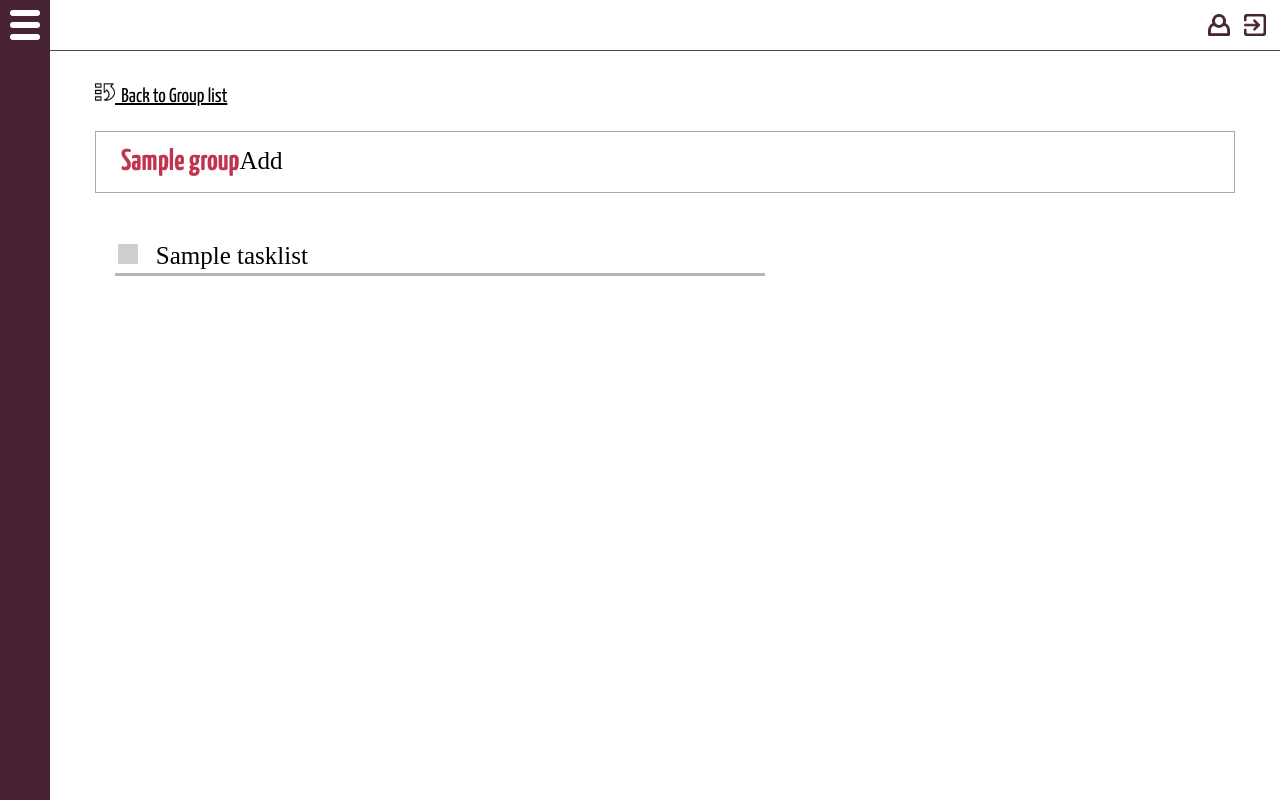
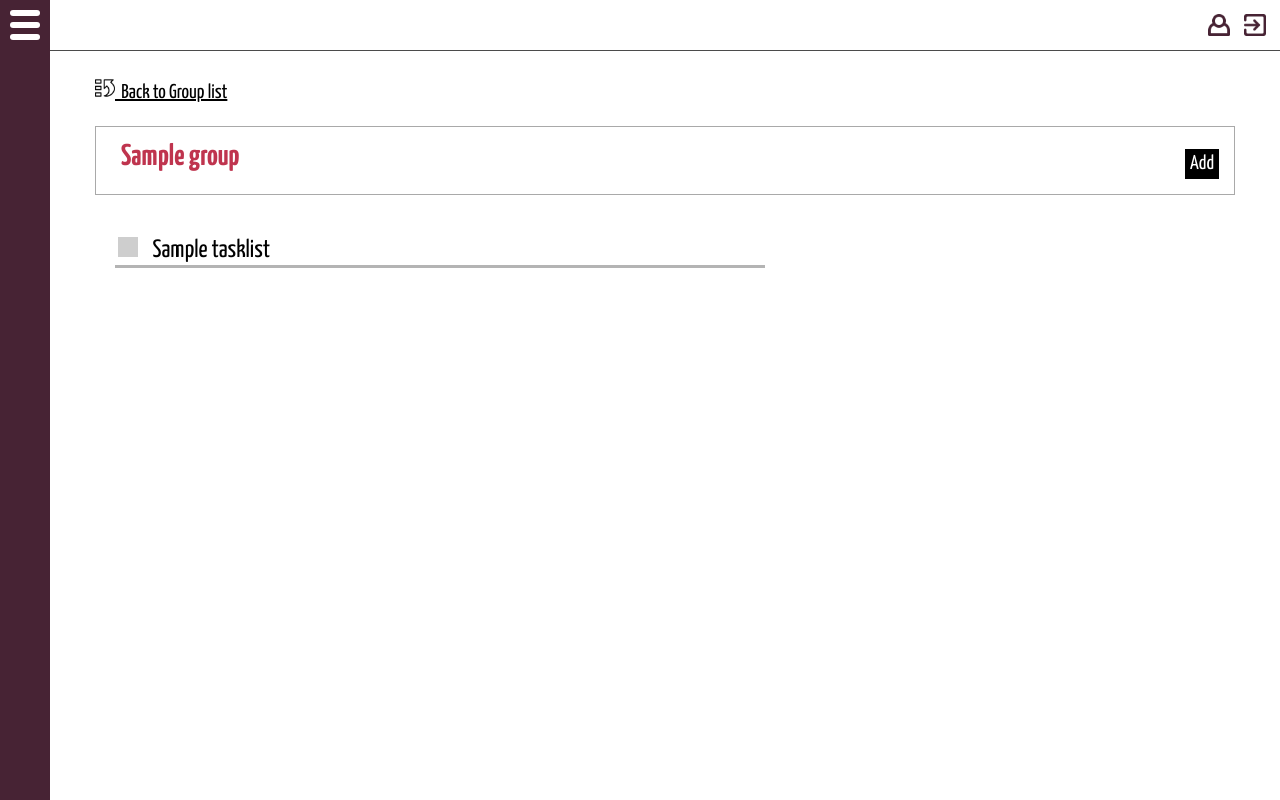
Before and after one commit to tykva43/tasks_app, a Django app: page /group/1/ in a window 1280 px wide. Run offline with Django 3.2, Linux system fonts and the light colour scheme; a user stored in the database is signed in; tables that the repository leaves empty hold one stand-in row (values such as "Sample post"); grey boxes are pictures that could not be loaded.

Commit message:
Some editings in detail_group template. Modified: Subtask Model - added fields (is_completed, completed_at); Task Model (status)

```diff
--- a/static/css/styles.css
+++ b/static/css/styles.css
@@ -1,4 +1,7 @@
 /* <Left Menu> */
+html {
+    font-family: YanoneKaffeesatz;
+}
 .left_menu {
     /*display: none;*/
     width: 300px;
@@ -23,7 +26,6 @@
     padding-top: 20px;
     text-align: center;
     color: rgb(255, 255, 255);
-    font-family: YanoneKaffeesatz;
     transition: 0.7s linear;
     font-size: 20px;
 }
@@ -143,11 +145,10 @@ a {
     border-bottom-style: solid;
     height: 70px;
     /*display: inline-flex;*/
-    display: flex;
+    /*display: flex;*/
 }
 .literal {
     color: rgb(255, 255, 255);
-    font-family: YanoneKaffeesatz;
     font-size: 40px;
     width: 44px;
     height: 40px;
@@ -190,7 +191,6 @@ a {
     position: relative;
 }
 .elem_title {
-    font-family: YanoneKaffeesatz;
     font-size: 22px;
     margin-top: auto;
     margin-bottom: auto;
@@ -225,7 +225,6 @@ body {
 }
 .note {
     color: rgb(210, 210, 210);
-    font-family: YanoneKaffeesatz;
     font-size: 22px;
     display: block;
     margin-left: 35px;
@@ -239,7 +238,6 @@ body {
 .title {
     color: #bf344e;
     font-size: 30px;
-    font-family: YanoneKaffeesatz;
     text-align: left;
     padding-left: 10px;
     /* display: inline-block; */
@@ -257,7 +255,6 @@ body {
 a.link {
     text-decoration: underline;
     font-size: 20px;
-    font-family: YanoneKaffeesatz;
 }
 a.link img {
     height: 20px;
@@ -396,6 +393,8 @@ a.link img {
 
 .flex_div {
     display: flex;
+    flex-direction:row;
+    justify-content: space-between;
     margin-top: 20px;
 }
 .add_button {
@@ -420,3 +419,31 @@ a.link img {
 #tasklists {
     margin-left: 20px;
 }
+.drop_down_btn {
+    background-color: black;
+    color: white;
+    padding: 5px;
+    font-family: YanoneKaffeesatz;
+    font-size: 20px;
+    border: none;
+    cursor: pointer;
+}
+.drop_down_menu {
+    position: relative;
+    display: inline-block;
+}
+.drop_down_menu_content {
+    position: absolute;
+    background-color: lightgrey;
+    min-width: 20px;
+    font-size: 20px;
+    z-index: 1;
+}
+.drop_down_menu_content a {
+    color: black;
+    padding: 7px;
+    text-decoration: none;
+    display: block;
+}
+.drop_down_menu_content a:hover {background-color: white;}
+.drop_down_menu:hover .drop_down_btn {background-color: grey;}
--- a/static/js/scripts.js
+++ b/static/js/scripts.js
@@ -12,6 +12,8 @@ $(document).ready(function() {
         $(this).toggleClass('rotated');
         $(this).parent('.expander_wrapper').children('.drop_down_list').toggleClass('invisible');
     });
+
+    $('.drop_down_menu').on('click', function() { $(this).children('.drop_down_menu_content').toggleClass('invisible') })
 
     $('.menu_item').on('click', menuItemClicked);
 
--- a/task/models.py
+++ b/task/models.py
@@ -42,6 +42,11 @@ class Task(models.Model):
         ('medium', 'Medium priority'),
         ('low', 'Low priority')
     )
+    STATUSES = (
+        ('on', 'On progress'),
+        ('new', 'Created'),
+        ('ready', 'Completed')
+    )
 
     title = models.CharField(max_length=100)
     description = models.CharField(max_length=300, null=True)
@@ -52,6 +57,7 @@ class Task(models.Model):
     is_completed = models.BooleanField(default=False)
     created_at = models.DateTimeField(auto_now_add=True)
     completed_at = models.DateTimeField(null=True)
+    status = models.CharField(max_length=7, choices=STATUSES, default='new')
 
     tasklist = models.ForeignKey('TaskList', on_delete=models.CASCADE, null=True)
     group = models.ForeignKey('Group', on_delete=models.CASCADE)
@@ -61,8 +67,12 @@ class Task(models.Model):
 
 
 class Subtask(models.Model):
+
     title = models.CharField(max_length=100)
     task = models.ForeignKey('Task', on_delete=models.CASCADE)
+    is_completed = models.BooleanField(default=False)
+    completed_at = models.DateTimeField(null=True)
+    # status = models.CharField(max_length=7, choices=Task.STATUSES, default='new')
 
 
 class Commentaire(models.Model):
--- a/templates/group/detail_group.html
+++ b/templates/group/detail_group.html
@@ -5,14 +5,29 @@
 {% block content %}
     <div class="control_panel">
         <a class="link" href="{% url 'list_group' %}"><img src="{% static "imgs/back.png" %}">&nbsp&nbspBack to Group list</a>
-        <br><div class="flex_div border_div">
+        <br>
+        <div class="flex_div border_div">
             <h1 class="title">{{ group.name }}</h1>
-            <a href="{% url 'add_tasklist' group.id %}"><div class="add_button">Add</div></a>
+
+            <div class="drop_down_menu">
+                <button class="drop_down_btn">Add</button>
+                <div class="drop_down_menu_content invisible">
+
+                    <a href="{% url 'add_tasklist' group.id %}">Tasklist</a>
+                    <a href="#">Task</a>
+
+                </div>
+            </div>
+
+<!--            <a href="{% url 'add_tasklist' group.id %}">-->
+<!--                <div class="add_button drop_down_btn">Add</div>-->
+<!--            </a>-->
         </div>
         <div class="memberships"></div>
+    </div>
 
-    </div>
     <br>
+
     <div id="tasklists">
         {% for tasklist in tasklists %}
             <div class="expander_wrapper">
--- a/templates/group/groups.html
+++ b/templates/group/groups.html
@@ -59,7 +59,7 @@
             {% if groups %}
                 {% for group in groups %}
                     <a href="{% url 'detail_group' group.id %}">
-                        <div class="group_elem list_elem">
+                        <div class="group_elem list_elem flex_div">
                             <div class="group_icon" style="background-color: {{group.icon_color}}">
                                 <div class="literal">{{group.name|slicestring:"0:1"}}</div>
                             </div>
@@ -72,7 +72,7 @@
                 {% endfor %}
             {% endif %}
             <a href="{% url 'add_group' %}">
-                <div class="group_elem plus_group list_elem">
+                <div class="group_elem plus_group list_elem flex_div">
                     <div class="group_icon">
                         <div class="horiz_div"></div>
                         <div class="vert_div"></div>
```
Also changed, not shown: task/migrations/0018_auto_20210405_1601.py (added), task/migrations/0019_auto_20210405_1605.py (added).
